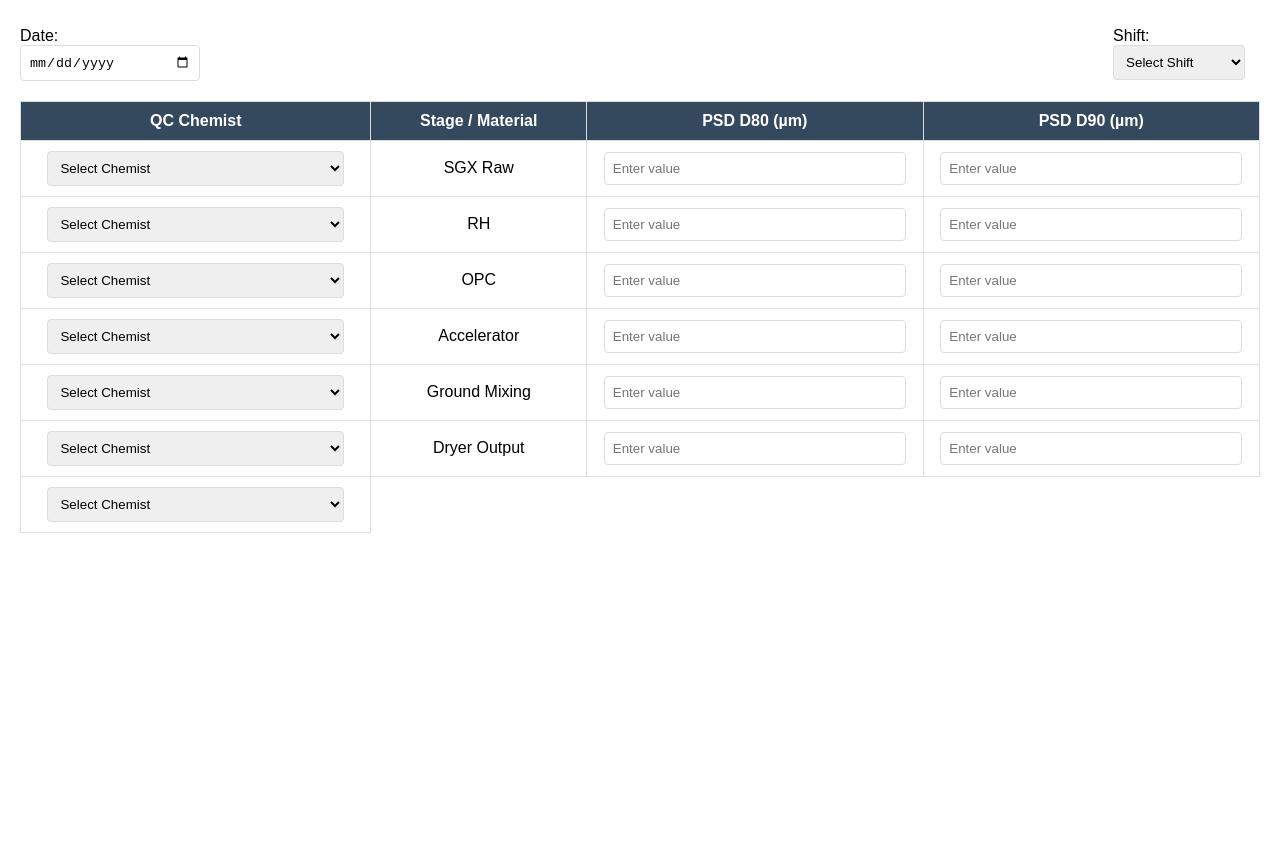
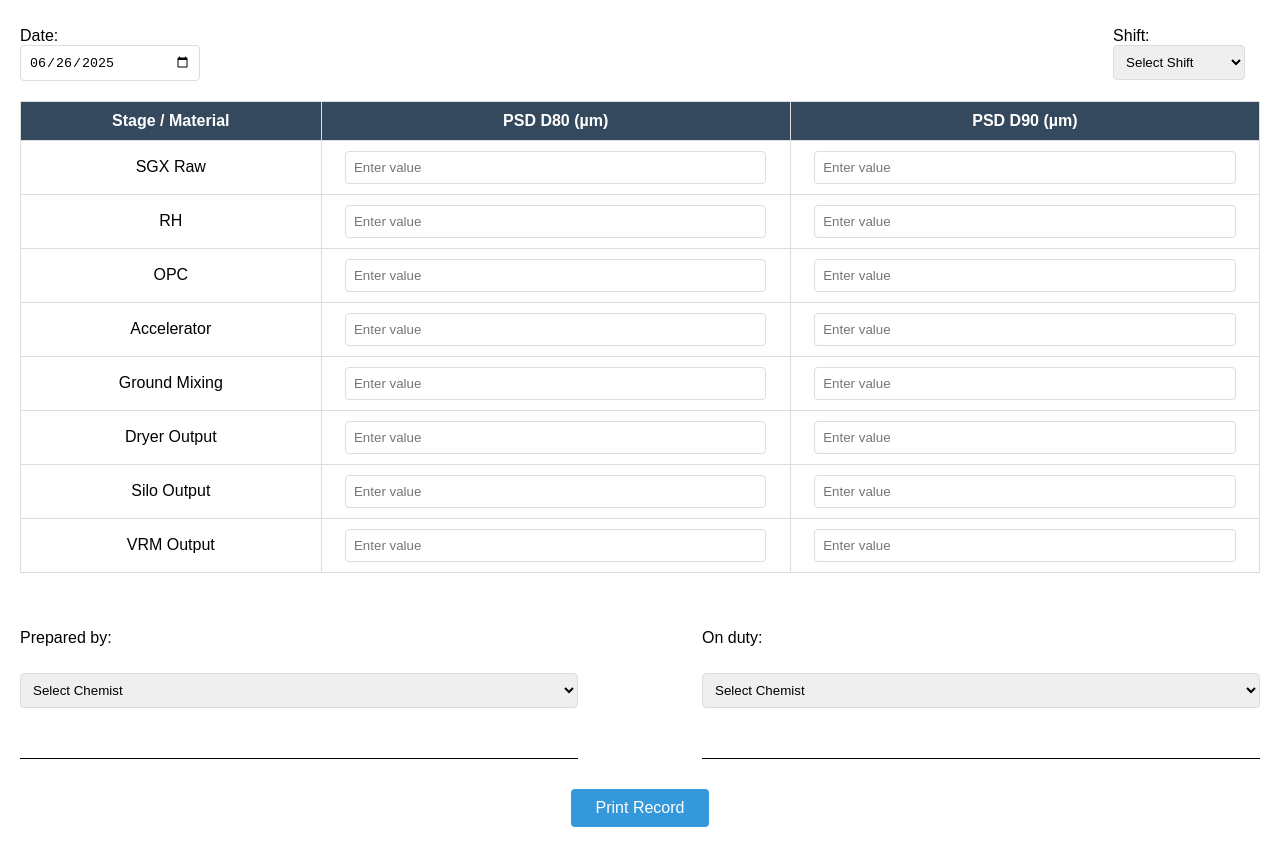
Before and after one commit to bimal-bp/QC_DAILY_report, a plain HTML site: page index.html in a window 1280 px wide. Shown: the part 88-945 px from the top of the page. Before the commit the page ends 800 px from the top, so only its background shows below. Drawn offline with Linux system fonts and the light colour scheme.

Commit message:
Update index.html

```diff
--- a/index.html
+++ b/index.html
@@ -84,13 +84,21 @@
                 width: 100%;
                 -webkit-appearance: none;
                 appearance: none;
+                background: transparent;
             }
-            input:after {
-                content: attr(value);
+            input:focus, select:focus {
+                outline: none;
             }
-            select:after {
-                content: attr(value);
+            .no-print {
+                display: none;
             }
+        }
+        .signature-select {
+            width: 100%;
+            padding: 8px;
+            margin-top: 10px;
+            border: 1px solid #ddd;
+            border-radius: 4px;
         }
     </style>
 </head>
@@ -118,7 +126,6 @@
     <table>
         <thead>
             <tr>
-                <th>QC Chemist</th>
                 <th>Stage / Material</th>
                 <th>PSD D80 (µm)</th>
                 <th>PSD D90 (µm)</th>
@@ -126,92 +133,139 @@
         </thead>
         <tbody>
             <tr>
-                <td>
-                    <select name="chemist_1">
-                        <option value="">Select Chemist</option>
-                        <option value="Mr. Saumiya Ranjan">Mr. Saumiya Ranjan</option>
-                        <option value="Mr. Suraj Pal">Mr. Suraj Pal</option>
-                        <option value="Mr. Rabindra Kumar Khatua">Mr. Rabindra Kumar Khatua</option>
-                        <option value="Mr. Kalla Satish">Mr. Kalla Satish</option>
-                    </select>
-                </td>
                 <td>SGX Raw</td>
                 <td><input type="number" step="0.01" name="d80_1" placeholder="Enter value"></td>
                 <td><input type="number" step="0.01" name="d90_1" placeholder="Enter value"></td>
             </tr>
             <tr>
-                <td>
-                    <select name="chemist_2">
-                        <option value="">Select Chemist</option>
-                        <option value="Mr. Saumiya Ranjan">Mr. Saumiya Ranjan</option>
-                        <option value="Mr. Suraj Pal">Mr. Suraj Pal</option>
-                        <option value="Mr. Rabindra Kumar Khatua">Mr. Rabindra Kumar Khatua</option>
-                        <option value="Mr. Kalla Satish">Mr. Kalla Satish</option>
-                    </select>
-                </td>
                 <td>RH</td>
                 <td><input type="number" step="0.01" name="d80_2" placeholder="Enter value"></td>
                 <td><input type="number" step="0.01" name="d90_2" placeholder="Enter value"></td>
             </tr>
             <tr>
-                <td>
-                    <select name="chemist_3">
-                        <option value="">Select Chemist</option>
-                        <option value="Mr. Saumiya Ranjan">Mr. Saumiya Ranjan</option>
-                        <option value="Mr. Suraj Pal">Mr. Suraj Pal</option>
-                        <option value="Mr. Rabindra Kumar Khatua">Mr. Rabindra Kumar Khatua</option>
-                        <option value="Mr. Kalla Satish">Mr. Kalla Satish</option>
-                    </select>
-                </td>
                 <td>OPC</td>
                 <td><input type="number" step="0.01" name="d80_3" placeholder="Enter value"></td>
                 <td><input type="number" step="0.01" name="d90_3" placeholder="Enter value"></td>
             </tr>
             <tr>
-                <td>
-                    <select name="chemist_4">
-                        <option value="">Select Chemist</option>
-                        <option value="Mr. Saumiya Ranjan">Mr. Saumiya Ranjan</option>
-                        <option value="Mr. Suraj Pal">Mr. Suraj Pal</option>
-                        <option value="Mr. Rabindra Kumar Khatua">Mr. Rabindra Kumar Khatua</option>
-                        <option value="Mr. Kalla Satish">Mr. Kalla Satish</option>
-                    </select>
-                </td>
                 <td>Accelerator</td>
                 <td><input type="number" step="0.01" name="d80_4" placeholder="Enter value"></td>
                 <td><input type="number" step="0.01" name="d90_4" placeholder="Enter value"></td>
             </tr>
             <tr>
-                <td>
-                    <select name="chemist_5">
-                        <option value="">Select Chemist</option>
-                        <option value="Mr. Saumiya Ranjan">Mr. Saumiya Ranjan</option>
-                        <option value="Mr. Suraj Pal">Mr. Suraj Pal</option>
-                        <option value="Mr. Rabindra Kumar Khatua">Mr. Rabindra Kumar Khatua</option>
-                        <option value="Mr. Kalla Satish">Mr. Kalla Satish</option>
-                    </select>
-                </td>
                 <td>Ground Mixing</td>
                 <td><input type="number" step="0.01" name="d80_5" placeholder="Enter value"></td>
                 <td><input type="number" step="0.01" name="d90_5" placeholder="Enter value"></td>
             </tr>
             <tr>
-                <td>
-                    <select name="chemist_6">
-                        <option value="">Select Chemist</option>
-                        <option value="Mr. Saumiya Ranjan">Mr. Saumiya Ranjan</option>
-                        <option value="Mr. Suraj Pal">Mr. Suraj Pal</option>
-                        <option value="Mr. Rabindra Kumar Khatua">Mr. Rabindra Kumar Khatua</option>
-                        <option value="Mr. Kalla Satish">Mr. Kalla Satish</option>
-                    </select>
-                </td>
                 <td>Dryer Output</td>
                 <td><input type="number" step="0.01" name="d80_6" placeholder="Enter value"></td>
                 <td><input type="number" step="0.01" name="d90_6" placeholder="Enter value"></td>
             </tr>
             <tr>
-                <td>
-                    <select name="chemist_7">
-                        <option value="">Select Chemist</option>
-                        <option value="Mr. Saumiya Ranjan">Mr. Saumiya Ranjan</option>
-                        <option value="Mr. Suraj Pal">Mr. Suraj Pal</option>
+                <td>Silo Output</td>
+                <td><input type="number" step="0.01" name="d80_7" placeholder="Enter value"></td>
+                <td><input type="number" step="0.01" name="d90_7" placeholder="Enter value"></td>
+            </tr>
+            <tr>
+                <td>VRM Output</td>
+                <td><input type="number" step="0.01" name="d80_8" placeholder="Enter value"></td>
+                <td><input type="number" step="0.01" name="d90_8" placeholder="Enter value"></td>
+            </tr>
+        </tbody>
+    </table>
+
+    <div class="signature-section">
+        <div class="signature-box">
+            <p>Prepared by:</p>
+            <select class="signature-select" id="preparedBy">
+                <option value="">Select Chemist</option>
+                <option value="Mr. Saumiya Ranjan">Mr. Saumiya Ranjan</option>
+                <option value="Mr. Suraj Pal">Mr. Suraj Pal</option>
+                <option value="Mr. Rabindra Kumar Khatua">Mr. Rabindra Kumar Khatua</option>
+                <option value="Mr. Kalla Satish">Mr. Kalla Satish</option>
+            </select>
+            <div class="signature-line"></div>
+        </div>
+        <div class="signature-box">
+            <p>On duty:</p>
+            <select class="signature-select" id="onDuty">
+                <option value="">Select Chemist</option>
+                <option value="Mr. Saumiya Ranjan">Mr. Saumiya Ranjan</option>
+                <option value="Mr. Suraj Pal">Mr. Suraj Pal</option>
+                <option value="Mr. Rabindra Kumar Khatua">Mr. Rabindra Kumar Khatua</option>
+                <option value="Mr. Kalla Satish">Mr. Kalla Satish</option>
+            </select>
+            <div class="signature-line"></div>
+        </div>
+    </div>
+
+    <div class="action-buttons no-print">
+        <button class="print-btn" onclick="preparePrint()">Print Record</button>
+    </div>
+
+    <script>
+        // Set today's date as default
+        document.getElementById('recordDate').valueAsDate = new Date();
+
+        function preparePrint() {
+            // Replace empty inputs with "-"
+            const inputs = document.querySelectorAll('input');
+            inputs.forEach(input => {
+                if(input.value === "") {
+                    input.value = "-";
+                }
+            });
+
+            // Replace empty selects with "Not selected"
+            const selects = document.querySelectorAll('select');
+            selects.forEach(select => {
+                if(select.value === "") {
+                    const option = document.createElement('option');
+                    option.value = "";
+                    option.textContent = "Not selected";
+                    option.selected = true;
+                    select.innerHTML = '';
+                    select.appendChild(option);
+                }
+            });
+
+            // Wait a moment for DOM updates then print
+            setTimeout(() => {
+                window.print();
+
+                // Reset empty fields after printing
+                setTimeout(() => {
+                    inputs.forEach(input => {
+                        if(input.value === "-") {
+                            input.value = "";
+                        }
+                    });
+
+                    // Rebuild select options
+                    const chemistOptions = [
+                        "Mr. Saumiya Ranjan",
+                        "Mr. Suraj Pal",
+                        "Mr. Rabindra Kumar Khatua",
+                        "Mr. Kalla Satish"
+                    ];
+
+                    // Rebuild preparedBy select
+                    const preparedBy = document.getElementById('preparedBy');
+                    preparedBy.innerHTML = '<option value="">Select Chemist</option>';
+                    chemistOptions.forEach(option => {
+                        preparedBy.innerHTML += `<option value="${option}">${option}</option>`;
+                    });
+
+                    // Rebuild onDuty select
+                    const onDuty = document.getElementById('onDuty');
+                    onDuty.innerHTML = '<option value="">Select Chemist</option>';
+                    chemistOptions.forEach(option => {
+                        onDuty.innerHTML += `<option value="${option}">${option}</option>`;
+                    });
+                }, 500);
+            }, 100);
+        }
+    </script>
+</body>
+</html>
```
